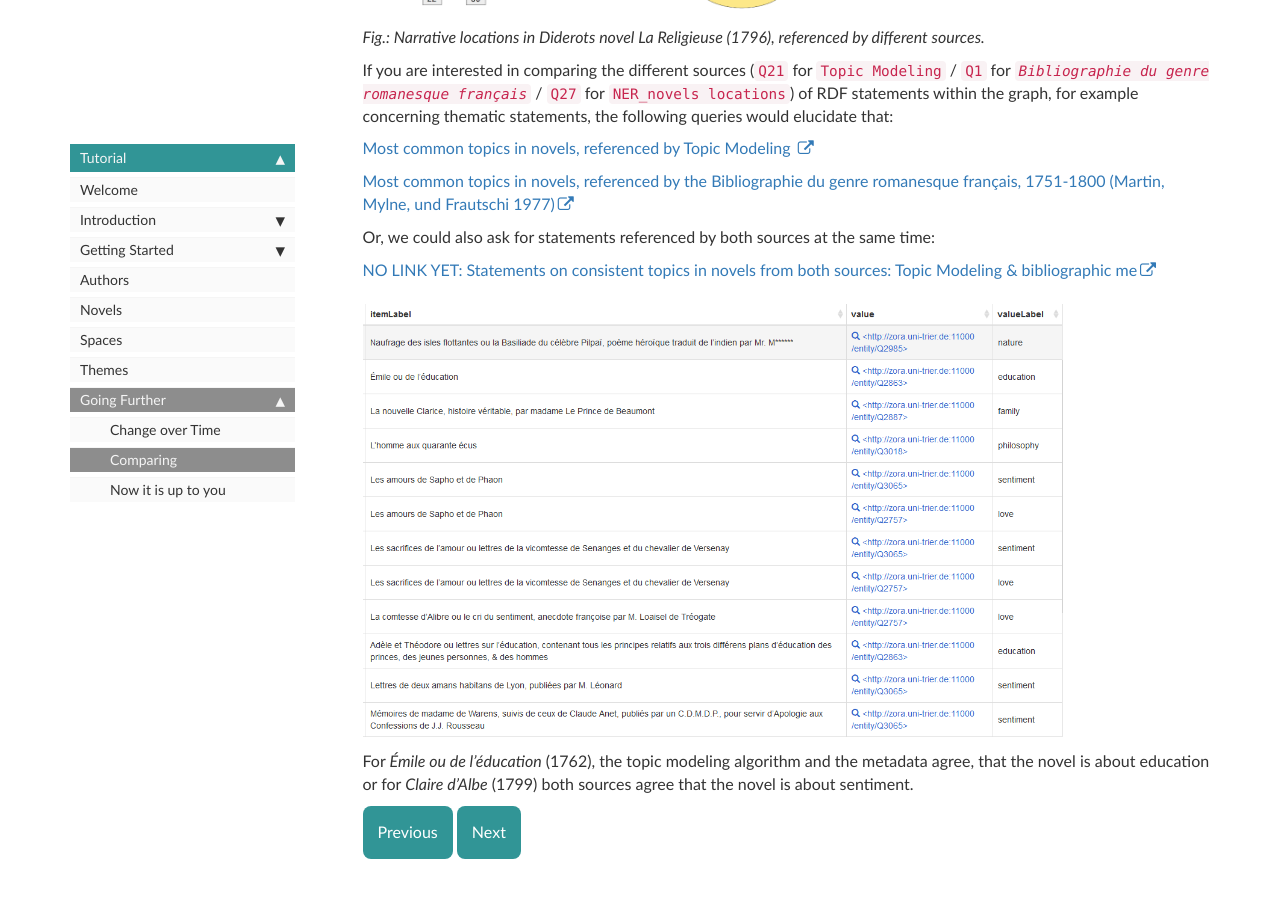
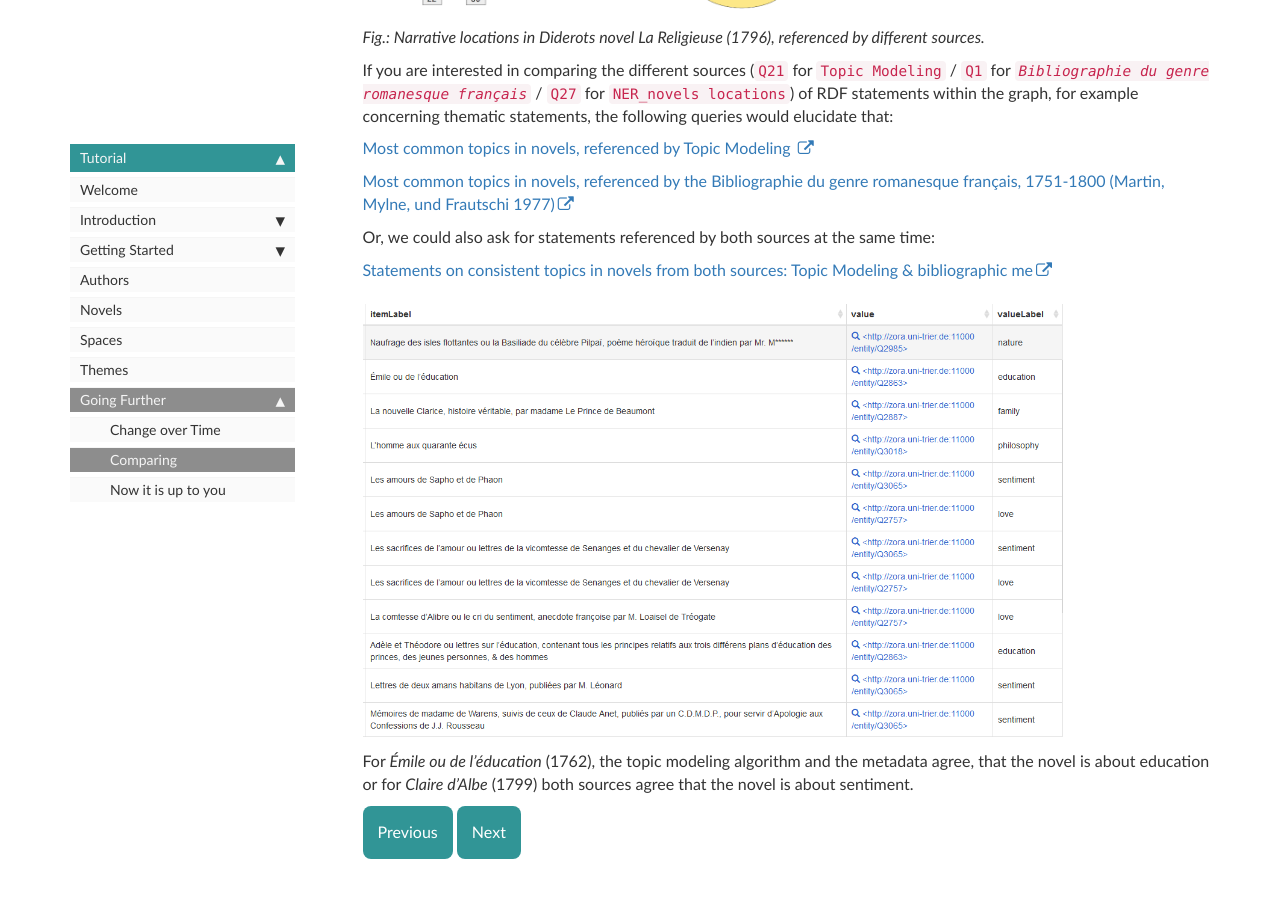
Before and after one commit to MiMoText/MiMoTextBase_Tutorial, a Jekyll site: the page built from pages/tutorial/comparing.md, in a window 1280 px wide and 900 px high, scrolled down 830 px. Built offline with Jekyll 4.4.1, drawn with Linux system fonts in a browser that asks for light colours; comment, search, counter and statistics services are not loaded; our own code applies the rules of GitHub Pages for plain Markdown files.

Commit message:
Update comparing.md

```diff
--- a/pages/tutorial/comparing.md
+++ b/pages/tutorial/comparing.md
@@ -37,7 +37,7 @@ If you are interested in comparing the different sources (`Q21` for `Topic Model
 
 Or, we could also ask for statements referenced by both sources at the same time:
 
-[ NO LINK YET: Statements on consistent topics in novels from both sources: Topic Modeling & bibliographic me](https://tinyurl.com/235l6rjd)
+[ Statements on consistent topics in novels from both sources: Topic Modeling & bibliographic me](https://tinyurl.com/235l6rjd)
 
 ![biblio](./images/comparing_biblio.png)
 
```
